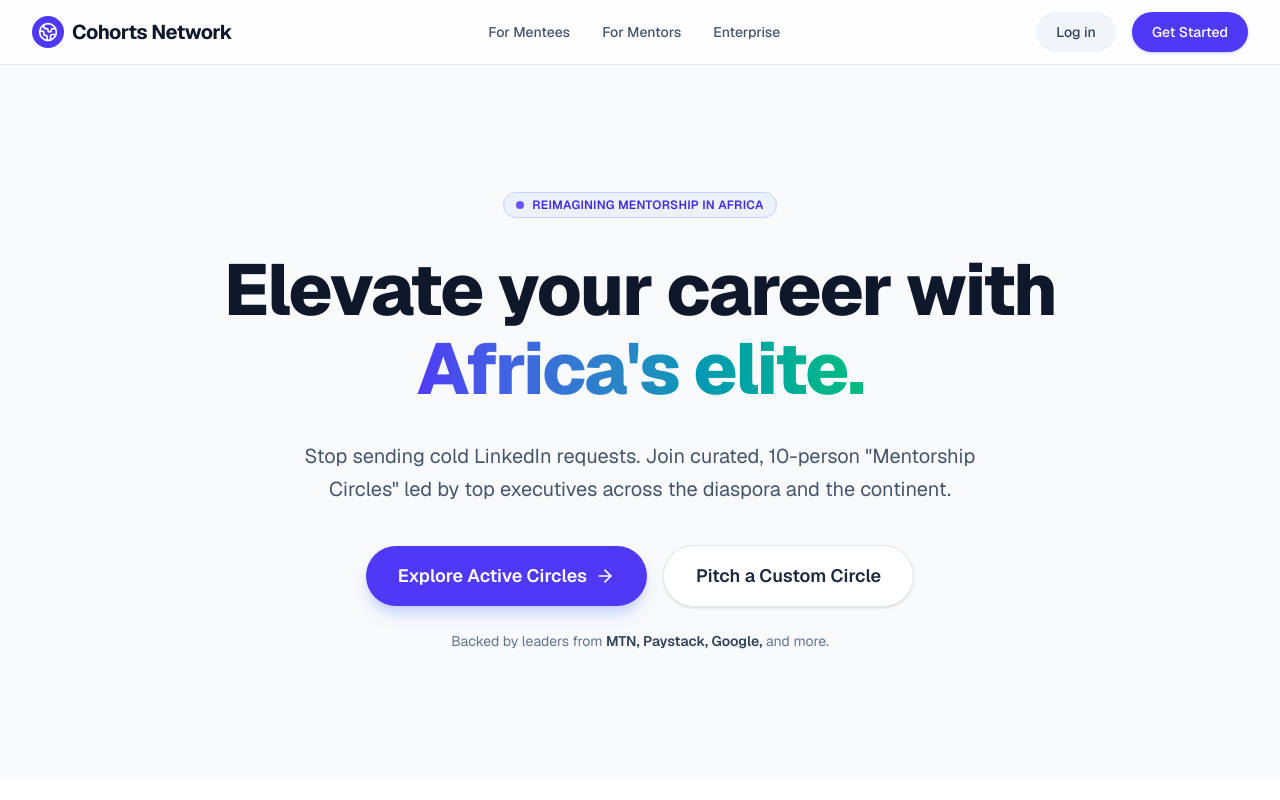
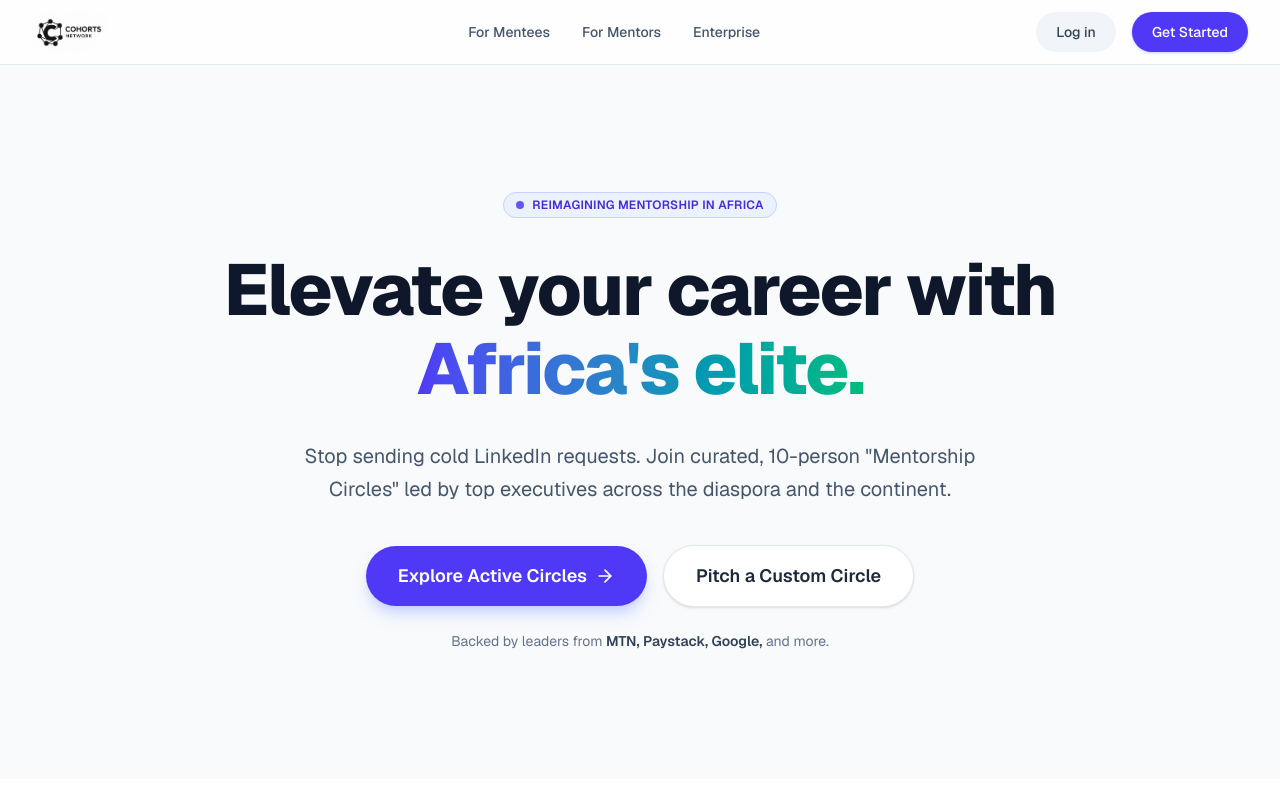
Before and after one commit to hassanykb/cohorts-africa, a Next.js app: page / in a window 1280 px wide. Shown: the top 800 px of the page. Built offline with nearby package versions, Linux system fonts and the light colour scheme; no server answers.

Commit message:
feat: update logo and favicon everywhere

```diff
--- a/src/app/layout.tsx
+++ b/src/app/layout.tsx
@@ -15,6 +15,10 @@ const geistMono = Geist_Mono({
 export const metadata: Metadata = {
   title: "Cohorts Network — Africa's Elite Mentorship",
   description: "Join curated mentorship circles led by top executives across the globe.",
+  icons: {
+    icon: "/favicon.png",
+    apple: "/favicon.png",
+  },
 };
 
 export default function RootLayout({
--- a/src/app/login/page.tsx
+++ b/src/app/login/page.tsx
@@ -1,7 +1,8 @@
 "use client";
 
 import { signIn } from "next-auth/react";
-import { Globe2, Linkedin } from "lucide-react";
+import { Linkedin } from "lucide-react";
+import BrandLogo from "@/components/BrandLogo";
 
 export default function LoginPage() {
     return (
@@ -9,11 +10,8 @@ export default function LoginPage() {
             <div className="w-full max-w-md">
                 {/* Logo */}
                 <div className="text-center mb-8">
-                    <div className="inline-flex items-center gap-2 mb-4">
-                        <div className="w-10 h-10 rounded-full bg-indigo-600 flex items-center justify-center">
-                            <Globe2 className="w-6 h-6 text-white" />
-                        </div>
-                        <span className="font-bold text-2xl text-slate-900">Cohorts Network</span>
+                    <div className="flex justify-center mb-4">
+                        <BrandLogo className="flex-col !gap-3" />
                     </div>
                     <h1 className="text-3xl font-extrabold text-slate-900 mb-2">Welcome back</h1>
                     <p className="text-slate-500">Sign in to continue your journey</p>
--- a/src/app/page.tsx
+++ b/src/app/page.tsx
@@ -1,6 +1,7 @@
 import Image from "next/image";
 import Link from "next/link";
-import { ArrowRight, Users, Trophy, ShieldCheck, Globe2 } from "lucide-react";
+import { ArrowRight, Users, Trophy, ShieldCheck } from "lucide-react";
+import BrandLogo from "@/components/BrandLogo";
 import { redirect } from "next/navigation";
 import { getUser } from "@/lib/get-user";
 
@@ -16,13 +17,8 @@ export default async function Home() {
       <nav className="fixed w-full z-50 bg-white/80 backdrop-blur-md border-b border-slate-200">
         <div className="max-w-7xl mx-auto px-4 sm:px-6 lg:px-8">
           <div className="flex justify-between h-16 items-center">
-            <div className="flex-shrink-0 flex items-center gap-2">
-              <div className="w-8 h-8 rounded-full bg-indigo-600 flex items-center justify-center">
-                <Globe2 className="w-5 h-5 text-white" />
-              </div>
-              <span className="font-bold text-xl tracking-tight text-slate-900">
-                Cohorts Network
-              </span>
+            <div className="flex-shrink-0">
+              <BrandLogo />
             </div>
             <div className="hidden md:flex items-center space-x-8">
               <Link href="#mentees" className="text-sm font-medium text-slate-600 hover:text-indigo-600 transition-colors">For Mentees</Link>
--- a/src/components/BrandLogo.tsx
+++ b/src/components/BrandLogo.tsx
@@ -1,24 +1,40 @@
 "use client";
 
 import Link from "next/link";
-import { Globe2 } from "lucide-react";
+import Image from "next/image";
 
 type Props = {
     role?: string;
     className?: string;
+    variant?: "full" | "icon";
 };
 
-export default function BrandLogo({ role, className = "" }: Props) {
+export default function BrandLogo({ role, className = "", variant = "full" }: Props) {
     const href = role === "MENTOR" || role === "MENTEE" || role === "BOTH"
         ? "/explore"
         : "/";
 
     return (
-        <Link href={href} className={`font-bold text-xl flex items-center gap-2 ${className}`}>
-            <div className="w-8 h-8 rounded-full bg-indigo-600 flex items-center justify-center">
-                <Globe2 className="w-5 h-5 text-white" />
-            </div>
-            <span className="text-slate-900">Cohorts Network</span>
+        <Link href={href} className={`flex items-center gap-2 ${className}`}>
+            {variant === "icon" ? (
+                <div className="relative w-8 h-8">
+                    <Image
+                        src="/favicon.png"
+                        alt="Cohorts Network Icon"
+                        fill
+                        className="object-contain"
+                    />
+                </div>
+            ) : (
+                <div className="relative w-40 h-10">
+                    <Image
+                        src="/logo.png"
+                        alt="Cohorts Network"
+                        fill
+                        className="object-contain object-left"
+                    />
+                </div>
+            )}
         </Link>
     );
 }
```
Also changed, not shown: public/favicon.png (added), public/logo.png (added).
